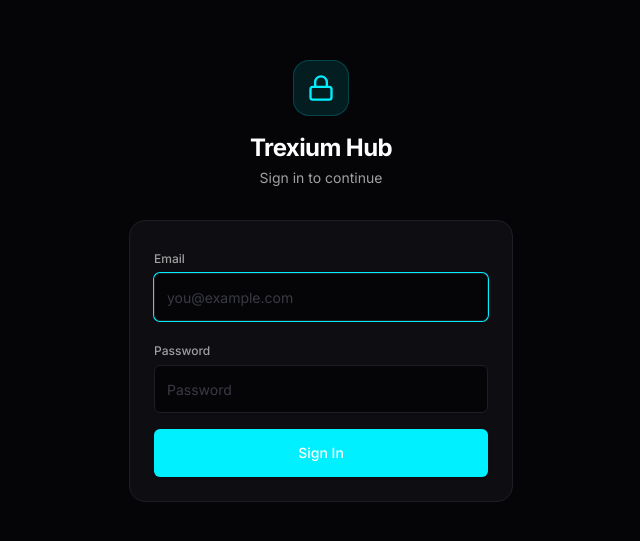
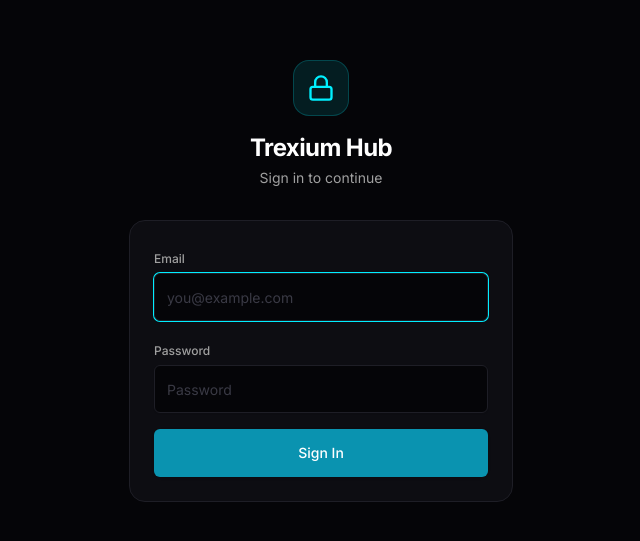
Before and after one commit to Trexium-ctrl/trexium-hub, a React (Vite) app: page /login in a window 1280 px wide. Shown: the part 119-660 px from the top of the page, without its empty margins (319-959 px from the left). Built offline with nearby package versions, Linux system fonts and the light colour scheme; no server answers.

Commit message:
File changes

```diff
--- a/src/pages/Login.jsx
+++ b/src/pages/Login.jsx
@@ -65,7 +65,7 @@ export default function Login() {
                 required
               />
             </div>
-            <Button type="submit" className="w-full h-12 bg-[#00F0FF] hover:bg-[#00C8D6] text-white font-medium" disabled={loading}>
+            <Button type="submit" className="w-full h-12 bg-[#0A93B0] hover:bg-[#0A7B95] text-white font-medium" disabled={loading}>
               {loading ? (
                 <>
                   <Loader2 className="w-4 h-4 mr-2 animate-spin" />
```
